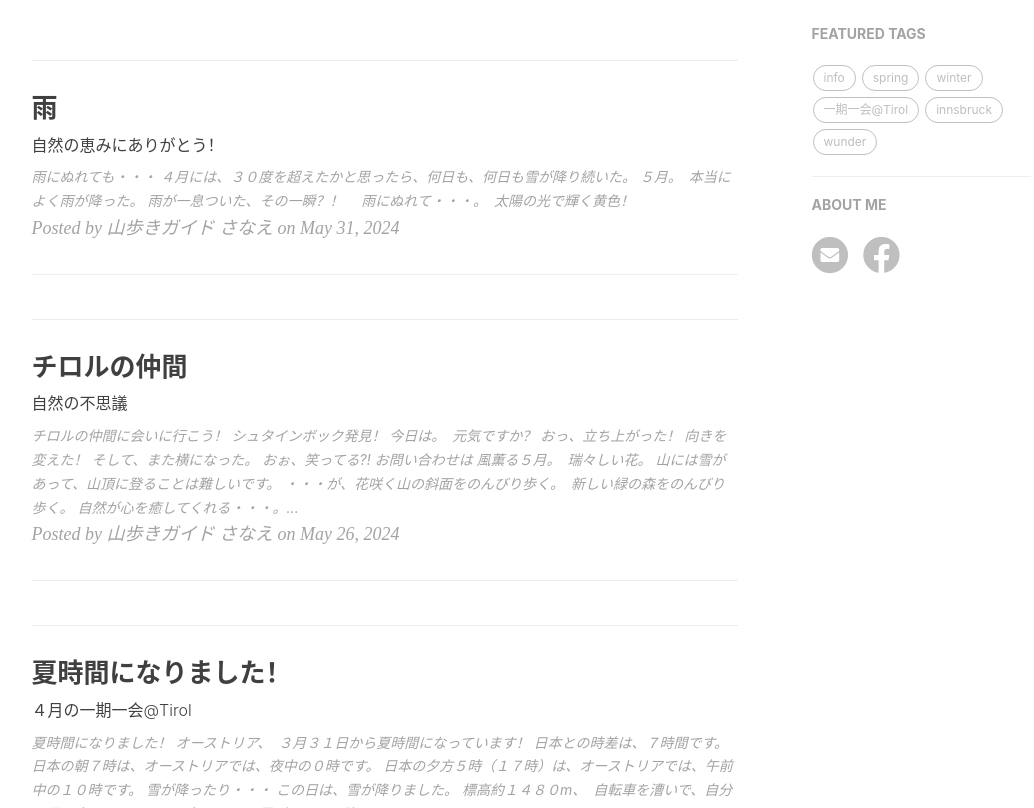
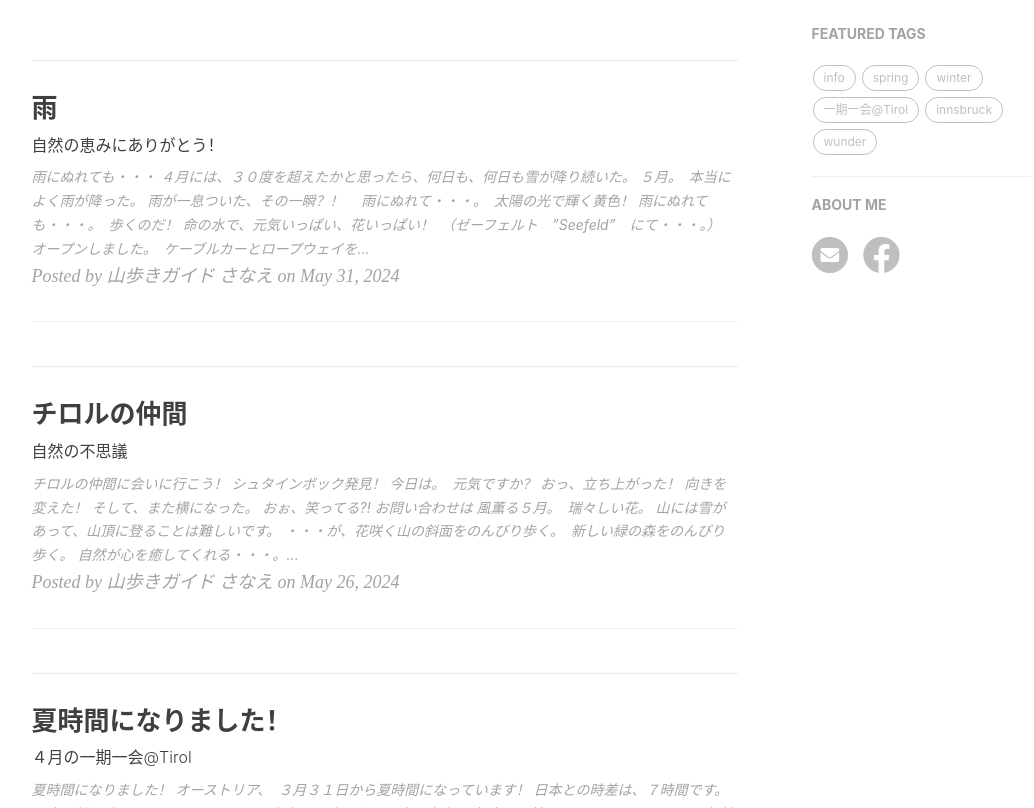
Before and after one commit to yamayagi/yamayagi.github.io, a Jekyll site: the page built from index.html, in a window 1280 px wide and 900 px high, scrolled down 330 px, cut to the strip 92-900 px from the top of the window. Shown: the whole strip, without its empty margins (136-1170 px from the left). Built offline with Jekyll 4.4.1, drawn with Linux system fonts in a browser that asks for light colours; nearby versions of some CDN libraries; the list of posts is cut into pages by our own code; comment, search, counter and statistics services are not loaded; some of the changed lines change nothing that is shown.

Commit message:
Update 2024-05-31-wetter.md

```diff
--- a/_posts/2024-05-31-wetter.md
+++ b/_posts/2024-05-31-wetter.md
@@ -17,3 +17,55 @@
 雨にぬれて・・・。　太陽の光で輝く黄色！
 
 ![20240517-hanenfuß](https://piwigo.schickl.de/i.php?/upload/2024/05/31/20240531204212-165eaa27-me.jpg)
+
+雨にぬれても・・・。　歩くのだ！
+
+![202405２５-seefeld](https://piwigo.schickl.de/i.php?/upload/2024/05/31/20240531204625-5d07523a-me.jpg)
+
+命の水で、元気いっぱい、花いっぱい！　（ゼーフェルト　"Seefeld"　にて・・・。）
+
+オープンしました。　ケーブルカーとロープウェイを乗り継いで・・・。
+
+![202405２５-Hämelekopfbahnbergstation](https://piwigo.schickl.de/i.php?/upload/2024/05/31/20240531204815-24568e41-me.jpg)
+
+雨にぬれても・・・。　今年も元気に雪解けとともに顔をだす。　アルペン-トロッデルブルーメ　（Aipen-Troddelblume）!!
+
+![202405２５-aipen-troddelblume](https://piwigo.schickl.de/i.php?/upload/2024/05/31/20240531205050-0e4fb1bd-me.jpg)
+
+
+# 自然の恵みにありがとう！
+
+雨の森を歩くと・・・。
+
+![20240531-schnecke](https://piwigo.schickl.de/i.php?/upload/2024/05/31/20240531205410-c7c20b78-me.jpg)
+
+「あぁ、こんにちは！　　　雨の日の空気が心地いいね。」
+
+![20240531-grünliche-waldhyazinthe](https://piwigo.schickl.de/i.php?/upload/2024/05/31/20240531205537-8b9ef5b9-me.jpg)
+
+グリューンリッヘ-ヴァルトヒヤチィンツェ　(Grünliche-Waldhyazinthe）。　インスブルックの森の中で・・・。
+
+![20240531-schwarze-akelei](https://piwigo.schickl.de/i.php?/upload/2024/05/31/20240531205725-336f94a7-me.jpg)
+
+雨もしたたる 素敵な（？）黒いアケライ　（Schwarze Akelei)！
+
+宝石のような雨の雫！！
+
+![20240531-regentropf](https://piwigo.schickl.de/i.php?/upload/2024/05/31/20240531205920-2937c5ec-me.jpg)
+
+５月は、考えることが多くあって、よく歩きました。　歩きながら考えるのは、健康にとっても良いです。　　とりわけ今年は雨の中をよく歩きました。　雨の空気は、しっとりと優しい・・・。　冷たい雨、恵みの雨。　「気持ちいい！」
+
+「自然の恵みにありがとう！」
+
+
+# お問い合わせは
+
+写真の場所は、どこもインスブルックから日帰りで行って歩くことの出来る場所です。　どの日も装備は、登山靴、防水ヤッケ、カッパズボン。
+
+山のバーン　（ケーブルカーやロープーウェイ）もオープンし始めました。　山頂付近には雪が残っているところもありますが、　山頂を目指すハイキングも可能な季節になってきました。
+
+チロルの山を歩いてみませんか？　　ハイキングのご案内、　山歩きの旅づくりのお手伝いをいたします。
+
+お問い合わせは、メールにて（下の手紙マークをポチッとして、携帯電話の場合は手紙マークにタッチして）お願いいたします。
+
+![20240517-regenbogen](https://piwigo.schickl.de/i.php?/upload/2024/05/31/20240531204341-a94ad2cc-me.jpg)
```
